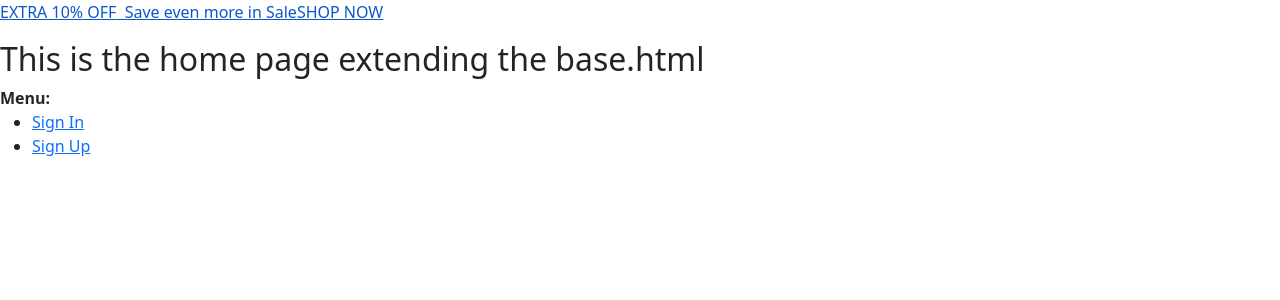
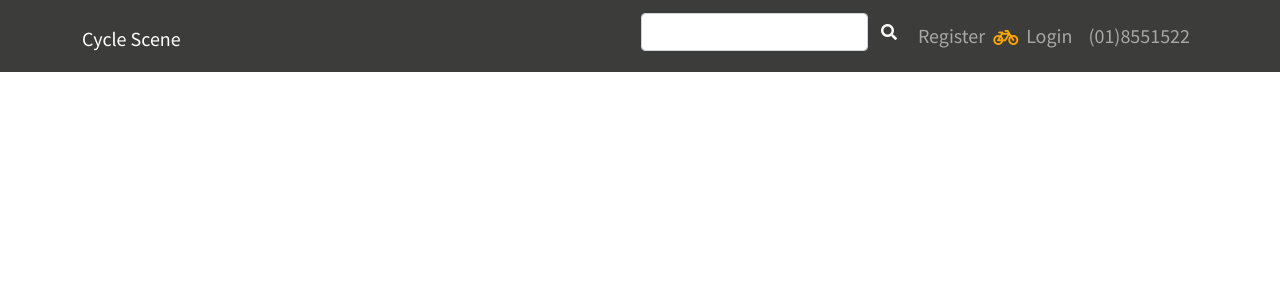
Before and after one commit to KRyan23/CycleScene, a Django app: page / in a window 1280 px wide. Shown: the top 300 px of the page. Run offline with Django 3.2, Linux system fonts and the light colour scheme.

Commit message:
added top nav bar

```diff
--- a/cyclescene/urls.py
+++ b/cyclescene/urls.py
@@ -16,9 +16,11 @@ Including another URLconf
 import os
 from django.contrib import admin
 from django.urls import path, include
+from django.conf import settings
+from django.conf.urls.static import static
 
 urlpatterns = [
     path('admin/', admin.site.urls),
     path('accounts/', include('allauth.urls')),
     path('', include('home.urls')),
-]
+]+ static(settings.MEDIA_URL, document_root=settings.MEDIA_ROOT)
--- a/home/templates/home/index.html
+++ b/home/templates/home/index.html
@@ -1,6 +1,10 @@
 {% extends "base.html" %}
 {% load static %}
 
+{% block title %}
+<title>CycleScene</title>
+{% endblock %}
+
 {% block herocategory%}
-<h2>This is the home page extending the base.html</h2>
+<h2 style="display:none;">This is the home page extending the base.html</h2>
   {% endblock %}
--- /dev/null
+++ b/static/css/base.css
@@ -0,0 +1,127 @@
+@import url('https://fonts.googleapis.com/css2?family=Source+Sans+Pro&display=swap');
+
+body {
+    font-family: 'Source Sans Pro', sans-serif;
+}
+
+a, a:hover {
+    text-decoration: none;
+    color: black;
+}
+
+ul {
+    list-style-type: none;
+}
+
+.top-navigation {
+    background-color:#3c3c3b;
+}
+
+.fa-bicycle {
+    margin-top: 0.75em;
+    color: orange;
+    font-size: 1.25em;
+}
+
+.navlink-alignment {
+    font-size: 1.25em;
+    line-height: -5;
+}
+
+.telephone-number {
+    font-size: 1.25em;
+}
+
+.fa-search {
+    color: #fafafa;
+}
+/* not currently in use but may need
+.top-discount-banner {
+    font-size: 1em;
+    width: auto;
+    height: 5.5vh;
+    background-color:#FF5733 ;
+    position:relative;
+    animation: fadein 3s;
+    -moz-animation: fadein 3s ;
+    -webkit-animation: fadein 3s;
+    -moz-animation: fadein 3s;
+}
+.top-discount-banner h1 {
+    padding-top: 0.125em;
+    font-size: x-large;
+}
+*/
+
+
+
+/* --------- Keyframes Calls -------------- */
+
+@keyframes fadein {
+    from { opacity: 0; }
+    to   { opacity: 1; }
+}
+
+/* -- Firefox -- */
+@-moz-keyframes fadein {
+    from { opacity: 0; }
+    to   { opacity: 1; }
+}
+
+/* -- Safari, Opera and Chrome --  */
+@-webkit-keyframes fadein {
+    from { opacity: 0; }
+    to   { opacity: 1; }
+}
+
+/* --- IE --- */
+@-ms-keyframes fadein {
+    from { opacity: 0; }
+    to   { opacity: 1; }
+}
+
+
+/* --------- Media queries ---------------- */
+/*- < 250px-*/
+@media only screen and (max-width: 249px) {
+    .fa-bicycle, .telephone-number{
+        display: none;
+    }
+}
+  /*- 250px - 320px -*/
+  @media only screen and (min-width: 250px) and (max-width: 320px) {
+    .fa-bicycle, .telephone-number{
+        display: none;
+    }
+  }
+  /*- 321px - 499px -*/
+  @media only screen and (min-width: 321px) and (max-width: 499px) {
+    .fa-bicycle, .telephone-number{
+        display: none;
+    }
+  }
+
+  /*- 500px - 767px -*/
+  @media only screen and (min-width: 500px) and (max-width: 767px) {
+ .fa-bicycle, .telephone-number{
+     display: none;
+ }
+  }
+
+  /*- 992px - 1023px -*/
+  @media only screen and (min-width: 992px) and (max-width: 1023px) {
+
+
+
+  }
+
+  /*- 1024px - 1200px -*/
+  @media only screen and (min-width: 1024px) and (max-width: 1200px) {
+
+  }
+
+  /* 1200px -> */
+  @media only screen and (min-width: 1200px) {
+
+
+}
--- a/templates/allauth/base.html
+++ b/templates/base.html
@@ -9,17 +9,31 @@
     type="text/css">
   <link href="https://cdn.jsdelivr.net/npm/bootstrap@5.0.2/dist/css/bootstrap.min.css" rel="stylesheet"
     integrity="sha384-EVSTQN3/azprG1Anm3QDgpJLIm9Nao0Yz1ztcQTwFspd3yD65VohhpuuCOmLASjC" crossorigin="anonymous">
-
-  <title>CycleScene {% block title%}{% endblock %}</title>
+    {% load static %}
+  <link rel="stylesheet" type="text/css" href="{% static 'css/base.css' %}">
+  {% block title%}
+  {% endblock %}
  </head>
 <body>
-
-  <div class="top-discount-banner">
-    <a href="" class="" data-ga-label="ATHSB" data-ga-action="2022 - Week 3 - Sale - Extra Ten Off">
-        <p class="col-xs-12"><span class="">EXTRA 10% OFF</span>&nbsp; Save even more in Sale<span class="">SHOP NOW</span></p>
-    </a>
+<header class="top-navigation">
+    <div class="container">
+  <nav class="navbar navbar-expand-md navbar-dark">
+     <h1><a href="#" class="navbar-brand">Cycle Scene</a></h1>
+    <button class="navbar-toggler" type="button" data-bs-toggle="collapse" data-bs-target="#toggleMobileMenu" aria-controls="toggleMobileMenu" aria-expanded="false" aria-label="ToggleNavigation">
+    <span class="navbar-toggler-icon"></span>
+    </button>
+    <div class="collapse navbar-collapse" id="toggleMobileMenu">
+    <ul class="navbar-nav ms-auto">
+        <li><form class="d-flex"><input type="text" class="form-control "><button type="submit" class="btn btn-default"><i class="fa fa-search"></i></button></form></li>
+        <li><a href="#" class="nav-link navlink-alignment">Register</a></li><i class="fas fa-bicycle"></i>
+        <li><a href="#" class="nav-link navlink-alignment">Login</a></li>
+        <a href="tel:018551522" class="nav-link" aria-label="telephone" title="telephone"><span class="telephone-number">(01)8551522</span></a>
+    </ul>
+    </div>
+</nav>
 </div>
 
+</header>
   {% block herocategory%}
   {% endblock %}
   <!-- This will be for the hero image at the top of each category, bike, part, clothes-->
@@ -28,29 +42,7 @@
   {% endblock %}
   <!-- This will be for products inside in each category-->
 
-  {% if messages %}
-  <div>
-    <strong>Messages:</strong>
-    <ul>
-      {% for message in messages %}
-      <li>{{message}}</li>
-      {% endfor %}
-    </ul>
-  </div>
-  {% endif %}
 
-  <div>
-    <strong>Menu:</strong>
-    <ul>
-      {% if user.is_authenticated %}
-      <li><a href="{% url 'account_email' %}">Change E-mail</a></li>
-      <li><a href="{% url 'account_logout' %}">Sign Out</a></li>
-      {% else %}
-      <li><a href="{% url 'account_login' %}">Sign In</a></li>
-      <li><a href="{% url 'account_signup' %}">Sign Up</a></li>
-      {% endif %}
-    </ul>
-  </div>
 
 <script src="https://cdn.jsdelivr.net/npm/bootstrap@5.0.2/dist/js/bootstrap.bundle.min.js" integrity="sha384-MrcW6ZMFYlzcLA8Nl+NtUVF0sA7MsXsP1UyJoMp4YLEuNSfAP+JcXn/tWtIaxVXM" crossorigin="anonymous"></script>
   <script src="https://code.jquery.com/jquery-3.6.0.min.js" integrity="sha256-/xUj+3OJU5yExlq6GSYGSHk7tPXikynS7ogEvDej/m4=" crossorigin="anonymous"></script>
```
Also changed, not shown: cyclescene/settings.py (+7 -0 lines), static/css/style.css (deleted, +0 -65 lines), home/templates/static/images/placeholder.png (renamed from static/images/placeholder.png), media/bicycle-1.png (added), media/bicycle-2.png (added), media/bicycle-3-l.png (added), media/bicycle-3-r.png (added), media/bicycle-4.png (added), media/bicycle.png (added), media/logo100.png (added).
